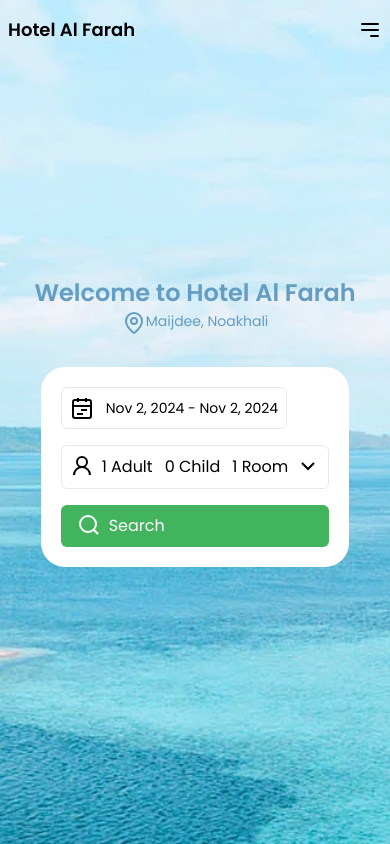
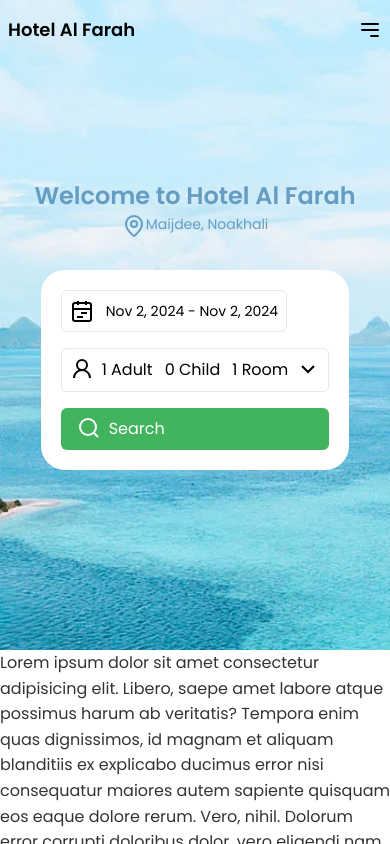
Before and after one commit to tanvir-hossen49/hotel_management_client, a React (Vite) app: page / in a window 390 px wide. Shown: the top 844 px of the page. Built offline with nearby package versions, Linux system fonts and the light colour scheme.

Commit message:
responsive banner

```diff
--- a/src/Page/Home/Banner.jsx
+++ b/src/Page/Home/Banner.jsx
@@ -1,6 +1,8 @@
 import { lazy, Suspense, useEffect, useState } from "react";
 import Loader from "../../components/Loader";
 import Icon from "../../components/Icon/Icon";
+import bannerImg from "../../assets/download.webp";
+
 const CheckAvailability = lazy(() =>
   import("../../components/CheckAvailability/CheckAvailability")
 );
@@ -15,22 +17,23 @@ const Banner = () => {
   return (
     <div
       style={{
-        backgroundImage: "url('/src/assets/download.webp')",
+        backgroundImage: `url(${bannerImg})`,
         backgroundSize: "cover",
         backgroundPosition: "center",
-        height: "100vh",
+        width: "100vw",
+        height: "650px",
       }}
-      className="flex flex-col justify-center items-center container"
+      className="flex flex-col justify-center items-center"
     >
       <div
         className={`mb-8 text-[#649dc1] transition-all duration-700 ease-out transform ${
           isVisible ? "opacity-100 translate-y-0" : "opacity-0 translate-y-5"
         }`}
       >
-        <h1 className="md:text-5xl text-2xl font-semibold">
+        <h1 className="md:text-5xl sm:text-4xl text-2xl font-semibold">
           Welcome to Hotel Al Farah
         </h1>
-        <p className="flex justify-center md:text-base text-sm text-center mt-[2px]">
+        <p className="flex justify-center sm:text-base text-sm text-center mt-[2px]">
           <Icon name="location" />
           Maijdee, Noakhali
         </p>
--- a/src/Page/Home/Home.jsx
+++ b/src/Page/Home/Home.jsx
@@ -1,14 +1,9 @@
-import { lazy, Suspense } from "react";
-import Loader from "../../components/Loader";
-const Banner = lazy(() => import("./Banner"));
+import Banner from "./Banner";
 
 const Home = () => {
   return (
     <div className="">
-      <Suspense fallback={<Loader />}>
-        <Banner />
-      </Suspense>
-
+      <Banner />
       <div>
         Lorem ipsum dolor sit amet consectetur adipisicing elit. Libero, saepe
         amet labore atque possimus harum ab veritatis? Tempora enim quas
--- a/src/components/CheckAvailability/CheckAvailability.jsx
+++ b/src/components/CheckAvailability/CheckAvailability.jsx
@@ -4,7 +4,7 @@ import Search from "./Search";
 
 const CheckAvailability = () => {
   return (
-    <div className="flex flex-col md:flex-row justify-between md:items-center select-none gap-y-4 md:gap-x-8 lg:gap-x-16 bg-white text-black p-5 rounded-3xl">
+    <div className="sm:w-2/3 md:w-auto flex flex-col md:flex-row justify-between md:items-center select-none gap-y-4 md:gap-x-8 lg:gap-x-16 bg-white text-black p-5 rounded-3xl">
       <Calendar />
       <Guest />
       <Search />
--- a/src/components/Navbar/NavItem.jsx
+++ b/src/components/Navbar/NavItem.jsx
@@ -19,7 +19,7 @@ const NavItem = ({ isMenuOpen, setIsMenuOpen }) => {
         <div className="text-lg font-semibold">Hotel Al Farah</div>
 
         {/* Desktop Navigation */}
-        <div className="ml-auto md:mr-5 hidden md:flex items-center justify-center space-x-8">
+        <div className="ml-auto md:mr-5 hidden md:flex items-center justify-center md:space-x-4 lg:space-x-8 ">
           {navLinks.map(link => (
             <NavLink
               key={link.name}
@@ -46,7 +46,7 @@ const NavItem = ({ isMenuOpen, setIsMenuOpen }) => {
               Sign Up
             </Button>
           </NavLink>
-          <ToggleTheme />
+          {/* <ToggleTheme /> */}
         </div>
 
         {/* Mobile Menu Button */}
```
Also changed, not shown: src/App.css (deleted).
